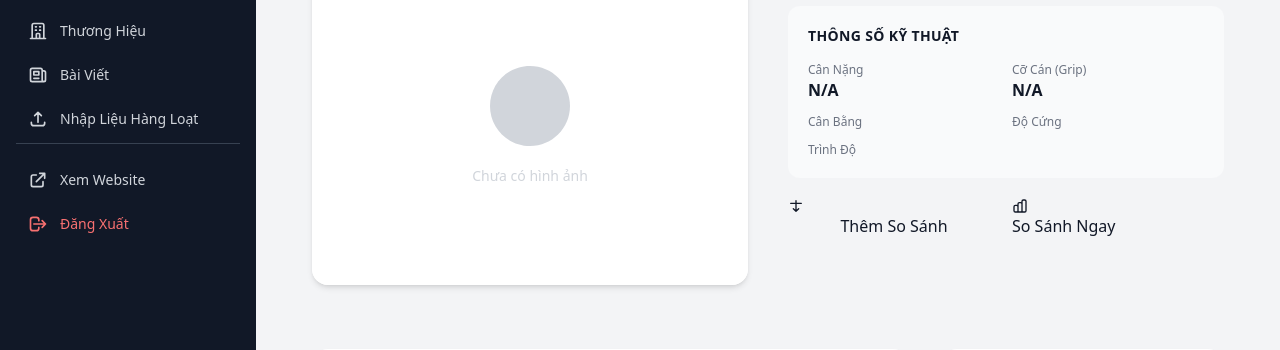
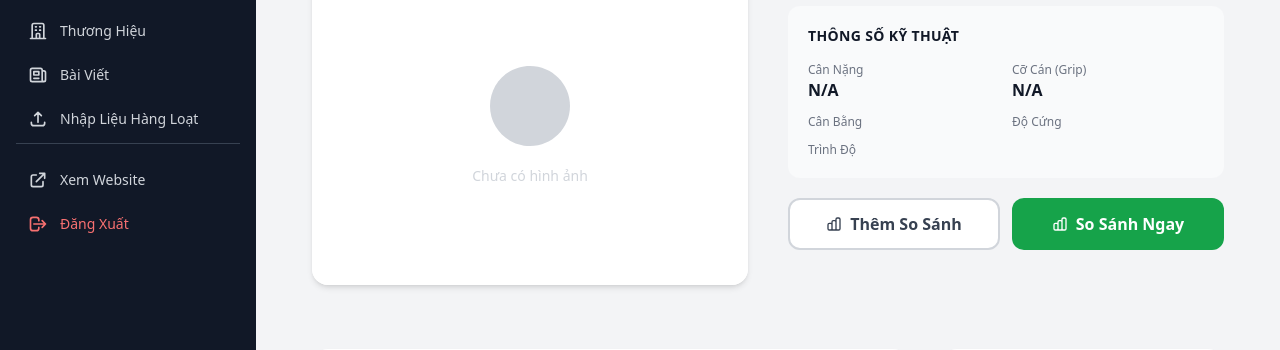
Before and after one commit to vivo3105/caulong.com, a Python web app: template app/templates/rackets/detail.html in a window 1280 px wide. Shown: the part 210-560 px from the top of the page. Run offline with Jinja, Linux system fonts and the light colour scheme; the template is opened without the code that fills it, so the values that code supplies are empty; some libraries are stand-ins or nearby versions.

Commit message:
Make Thêm So Sánh and So Sánh Ngay clearly visible as distinct buttons
Outlined border button for Thêm So Sánh, solid green for So Sánh Ngay,
both with py-3 height and rounded-xl for a clear clickable appearance.

https://claude.ai/code/session_015L6xqkL1UGPSYs8G1TUa9w

```diff
--- a/app/templates/rackets/detail.html
+++ b/app/templates/rackets/detail.html
@@ -150,16 +150,17 @@
             </div>
 
             <!-- Action Buttons -->
-            <div class="grid grid-cols-2 gap-3">
+            <div class="grid grid-cols-2 gap-3 mt-2">
                 <button onclick="toggleCompare({{ racket.id }}, '{{ racket.name }}')"
                     id="compare-btn-{{ racket.id }}"
-                    class="btn-secondary justify-center">
+                    class="flex items-center justify-center gap-2 px-4 py-3 rounded-xl border-2 border-gray-300 dark:border-gray-600 bg-white dark:bg-gray-800 text-gray-700 dark:text-gray-200 font-semibold hover:border-green-500 hover:text-green-600 dark:hover:text-green-400 transition-all duration-200">
                     <svg class="w-4 h-4 flex-shrink-0" fill="none" stroke="currentColor" viewBox="0 0 24 24">
-                        <path stroke-linecap="round" stroke-linejoin="round" stroke-width="2" d="M12 4v16m-4-4l4 4 4-4M4 8h16"/>
+                        <path stroke-linecap="round" stroke-linejoin="round" stroke-width="2" d="M9 19v-6a2 2 0 00-2-2H5a2 2 0 00-2 2v6a2 2 0 002 2h2a2 2 0 002-2zm0 0V9a2 2 0 012-2h2a2 2 0 012 2v10m-6 0a2 2 0 002 2h2a2 2 0 002-2m0 0V5a2 2 0 012-2h2a2 2 0 012 2v14a2 2 0 01-2 2h-2a2 2 0 01-2-2z"/>
                     </svg>
                     <span>Thêm So Sánh</span>
                 </button>
-                <a href="{{ url_for('main.compare') }}?id={{ racket.id }}" class="btn-primary justify-center">
+                <a href="{{ url_for('main.compare') }}?id={{ racket.id }}"
+                    class="flex items-center justify-center gap-2 px-4 py-3 rounded-xl bg-green-600 hover:bg-green-700 text-white font-semibold transition-all duration-200">
                     <svg class="w-4 h-4 flex-shrink-0" fill="none" stroke="currentColor" viewBox="0 0 24 24">
                         <path stroke-linecap="round" stroke-linejoin="round" stroke-width="2" d="M9 19v-6a2 2 0 00-2-2H5a2 2 0 00-2 2v6a2 2 0 002 2h2a2 2 0 002-2zm0 0V9a2 2 0 012-2h2a2 2 0 012 2v10m-6 0a2 2 0 002 2h2a2 2 0 002-2m0 0V5a2 2 0 012-2h2a2 2 0 012 2v14a2 2 0 01-2 2h-2a2 2 0 01-2-2z"/>
                     </svg>
```
